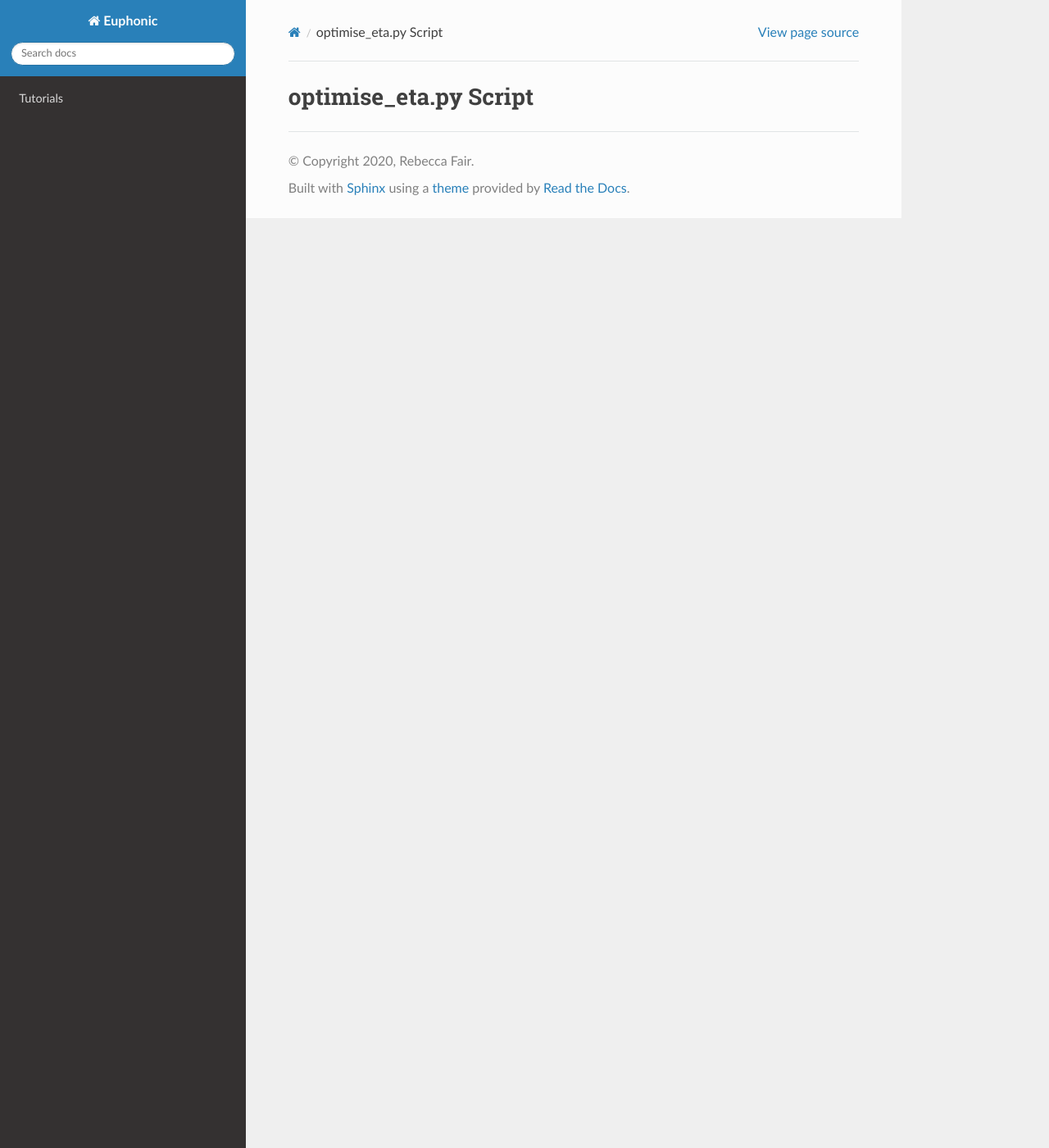
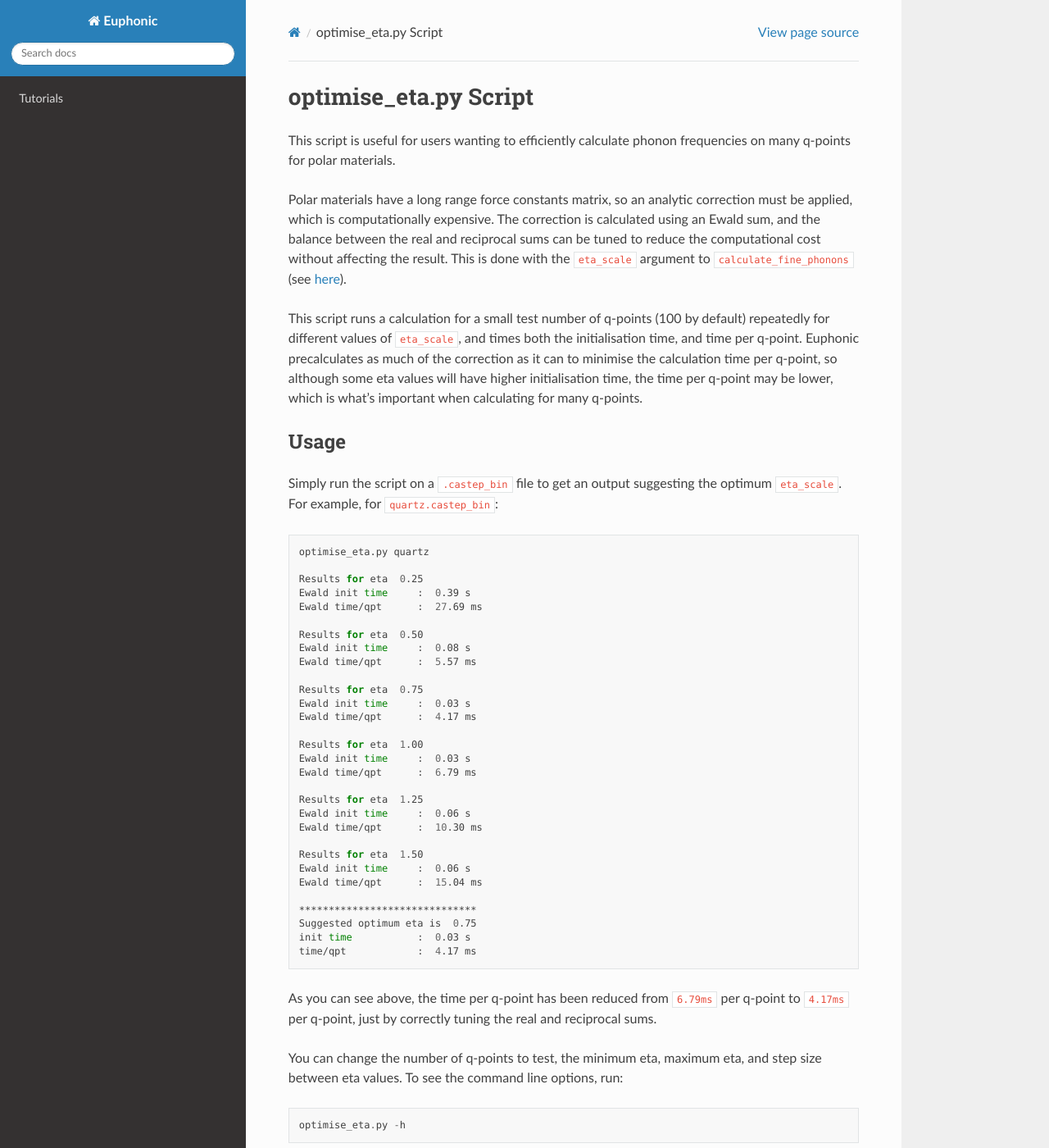
Before and after one commit to pace-neutrons/Euphonic, a Sphinx documentation site: the page built from doc/source/eta_script.rst, in a window 1280 px wide and 1400 px high. Shown: the whole window at 82% size. Built offline with Sphinx 7.4.7 and the Read the Docs theme 2.0.0, drawn with Linux system fonts in a browser that asks for light colours; some of the changed text lies outside the part shown.

Commit message:
Add scripts documentation

```diff
--- /dev/null
+++ b/doc/requirements.txt
@@ -0,0 +1 @@
+sphinx-argparse
--- a/doc/source/conf.py
+++ b/doc/source/conf.py
@@ -32,7 +32,8 @@ author = 'Rebecca Fair'
 # ones.
 extensions = [
         'sphinx.ext.autodoc',
-        'sphinx.ext.napoleon'
+        'sphinx.ext.napoleon',
+        'sphinxarg.ext'
 ]
 
 # Add any paths that contain templates here, relative to this directory.
--- a/doc/source/eta_script.rst
+++ b/doc/source/eta_script.rst
@@ -3,3 +3,78 @@
 ======================
 optimise_eta.py Script
 ======================
+
+This script is useful for users wanting to efficiently calculate phonon
+frequencies on many q-points for polar materials.
+
+Polar materials have a long range force constants matrix, so an analytic
+correction must be applied, which is computationally expensive. The correction
+is calculated using an Ewald sum, and the balance between the real and
+reciprocal sums can be tuned to reduce the computational cost without affecting
+the result. This is done with the ``eta_scale`` argument to
+``calculate_fine_phonons`` (see :ref:`here <interpolate>`).
+
+This script runs a calculation for a small test number of q-points (100 by
+default) repeatedly for different values of ``eta_scale``, and times both the
+initialisation time, and time per q-point. Euphonic precalculates as much of the
+correction as it can to minimise the calculation time per q-point, so although
+some eta values will have higher initialisation time, the time per q-point may
+be lower, which is what's important when calculating for many q-points.
+
+Usage
+-----
+
+Simply run the script on a ``.castep_bin`` file to get an output suggesting the
+optimum ``eta_scale``. For example, for ``quartz.castep_bin``:
+
+.. code-block:: bash
+
+   optimise_eta.py quartz
+
+   Results for eta  0.25
+   Ewald init time     :  0.39 s
+   Ewald time/qpt      :  27.69 ms
+
+   Results for eta  0.50
+   Ewald init time     :  0.08 s
+   Ewald time/qpt      :  5.57 ms
+
+   Results for eta  0.75
+   Ewald init time     :  0.03 s
+   Ewald time/qpt      :  4.17 ms
+
+   Results for eta  1.00
+   Ewald init time     :  0.03 s
+   Ewald time/qpt      :  6.79 ms
+
+   Results for eta  1.25
+   Ewald init time     :  0.06 s
+   Ewald time/qpt      :  10.30 ms
+
+   Results for eta  1.50
+   Ewald init time     :  0.06 s
+   Ewald time/qpt      :  15.04 ms
+
+   ******************************
+   Suggested optimum eta is  0.75
+   init time           :  0.03 s
+   time/qpt            :  4.17 ms
+
+As you can see above, the time per q-point has been reduced from ``6.79ms`` per
+q-point to ``4.17ms`` per q-point, just by correctly tuning the real and
+reciprocal sums.
+
+You can change the number of q-points to test, the minimum eta, maximum eta, and
+step size between eta values. To see the command line options, run::
+
+   optimise_eta.py -h
+
+Or see the command line options in more detail below
+
+Command Line Options
+--------------------
+
+.. argparse::
+   :filename: ../../scripts/optimise_eta.py
+   :func: get_parser
+   :prog: optimise_eta.py
```
Also changed, not shown: doc/source/disp_script.rst (+20 -0 lines), doc/source/dos_script.rst (+20 -0 lines), .readthedocs.yml, 1 other file.
